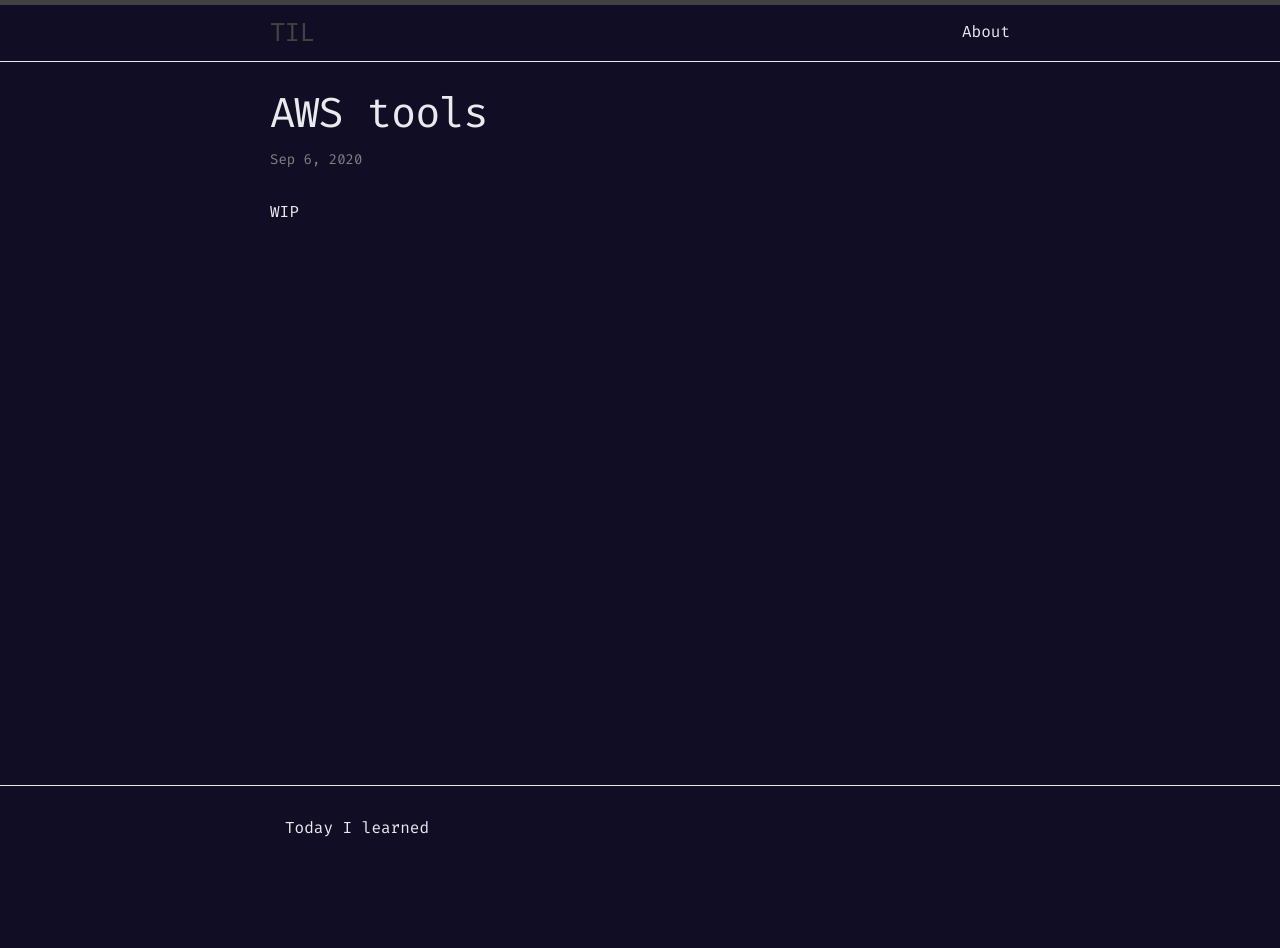
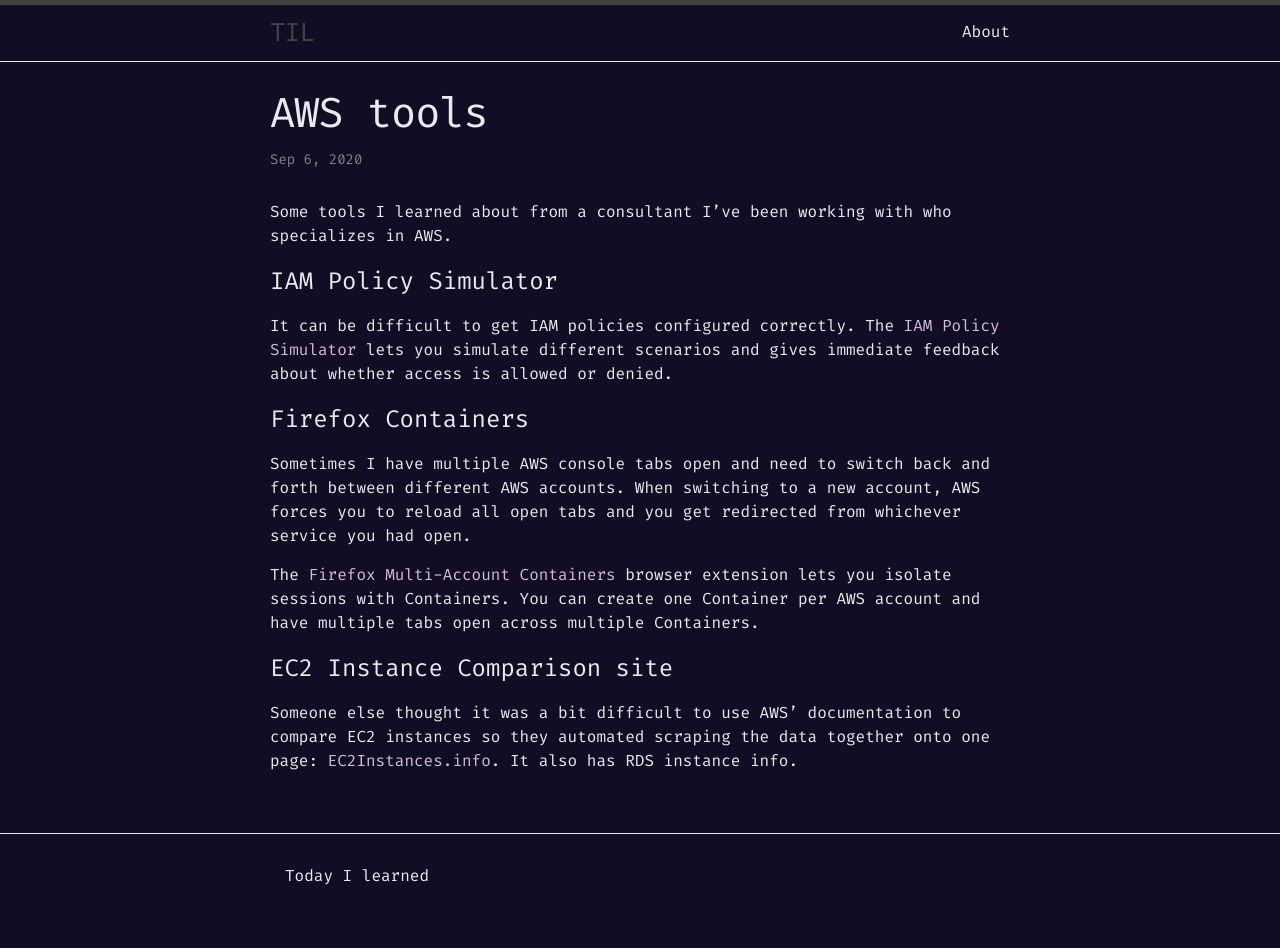
Before and after one commit to teekirol/teekirol.github.io, a Jekyll site: the page built from _posts/2020-09-06-aws-tools.markdown, in a window 1280 px wide. Built offline with Jekyll 4.4.1, drawn with Linux system fonts in a browser that asks for light colours; before the commit the page ends 900 px from its top, so only the background shows below that.

Commit message:
Filled in the about page and first post

```diff
--- a/_posts/2020-09-06-aws-tools.markdown
+++ b/_posts/2020-09-06-aws-tools.markdown
@@ -5,4 +5,18 @@ date:   2020-09-06 00:00:00 +0000
 categories: aws
 ---
 
-WIP
+Some tools I learned about from a consultant I've been working with who specializes in AWS.
+
+# IAM Policy Simulator
+
+It can be difficult to get IAM policies configured correctly. The [IAM Policy Simulator](https://docs.aws.amazon.com/IAM/latest/UserGuide/access_policies_testing-policies.html) lets you simulate different scenarios and gives immediate feedback about whether access is allowed or denied.
+
+# Firefox Containers
+
+Sometimes I have multiple AWS console tabs open and need to switch back and forth between different AWS accounts. When switching to a new account, AWS forces you to reload all open tabs and you get redirected from whichever service you had open.
+
+The [Firefox Multi-Account Containers](https://addons.mozilla.org/en-US/firefox/addon/multi-account-containers/) browser extension lets you isolate sessions with Containers. You can create one Container per AWS account and have multiple tabs open across multiple Containers.
+
+# EC2 Instance Comparison site
+
+Someone else thought it was a bit difficult to use AWS' documentation to compare EC2 instances so they automated scraping the data together onto one page: [EC2Instances.info](https://www.ec2instances.info/). It also has RDS instance info.
--- a/about.markdown
+++ b/about.markdown
@@ -4,4 +4,4 @@ title: About
 permalink: /about/
 ---
 
-WIP
+Posting about new things I learn in software development, with the intention of doing this on a daily basis. Writing about topics helps me absorb the information better.
```
